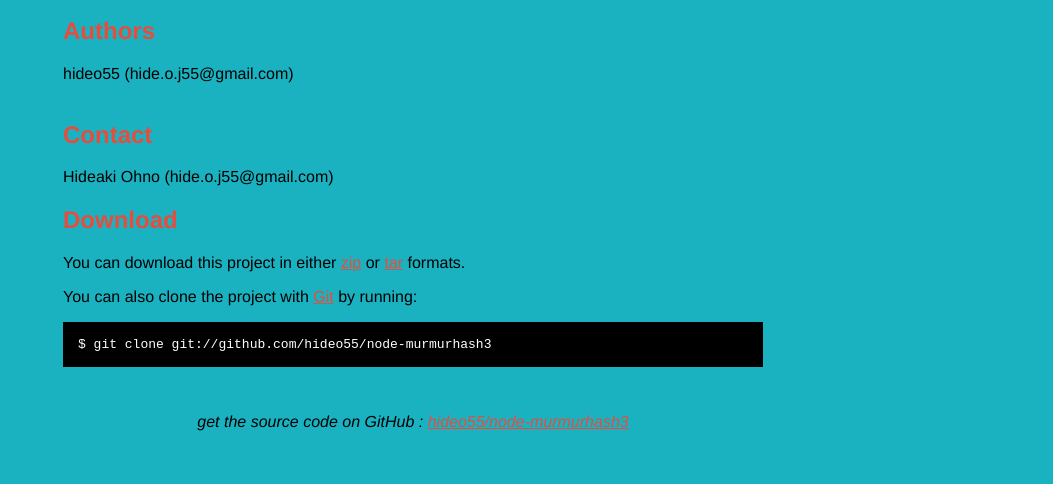
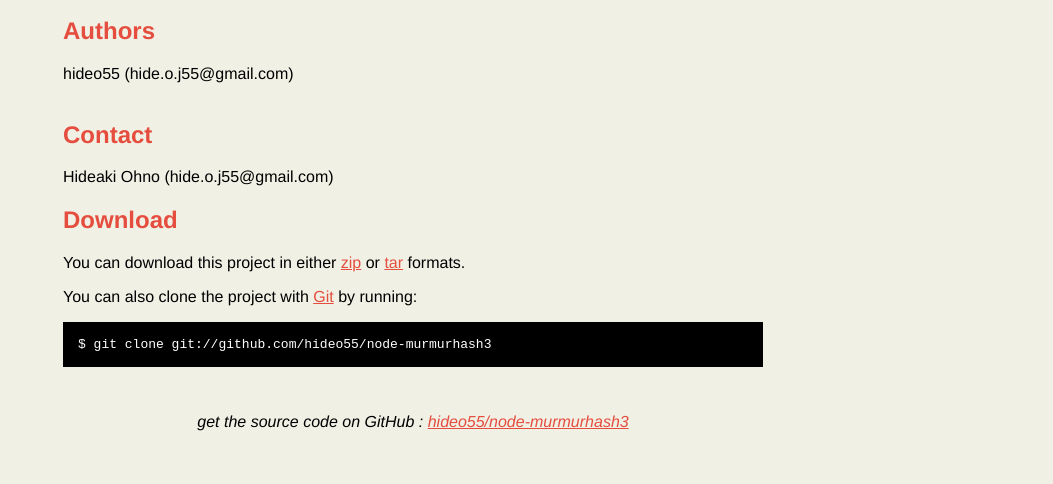
Before and after one commit to hideo55/node-murmurhash3, a plain HTML site: page index.html in a window 1280 px wide. Shown: the part 316-800 px from the top of the page, without its empty margins (227-1280 px from the left). Drawn offline with Linux system fonts and the light colour scheme.

Commit message:
Change background-color

```diff
--- a/index.html
+++ b/index.html
@@ -8,7 +8,7 @@
   <style type="text/css">
     body {
       margin-top: 1.0em;
-      background-color: #1ab2c1;
+      background-color: #f0f0e5;
       font-family: Helvetica, Arial, FreeSans, san-serif;
       color: #000000;
     }
```
